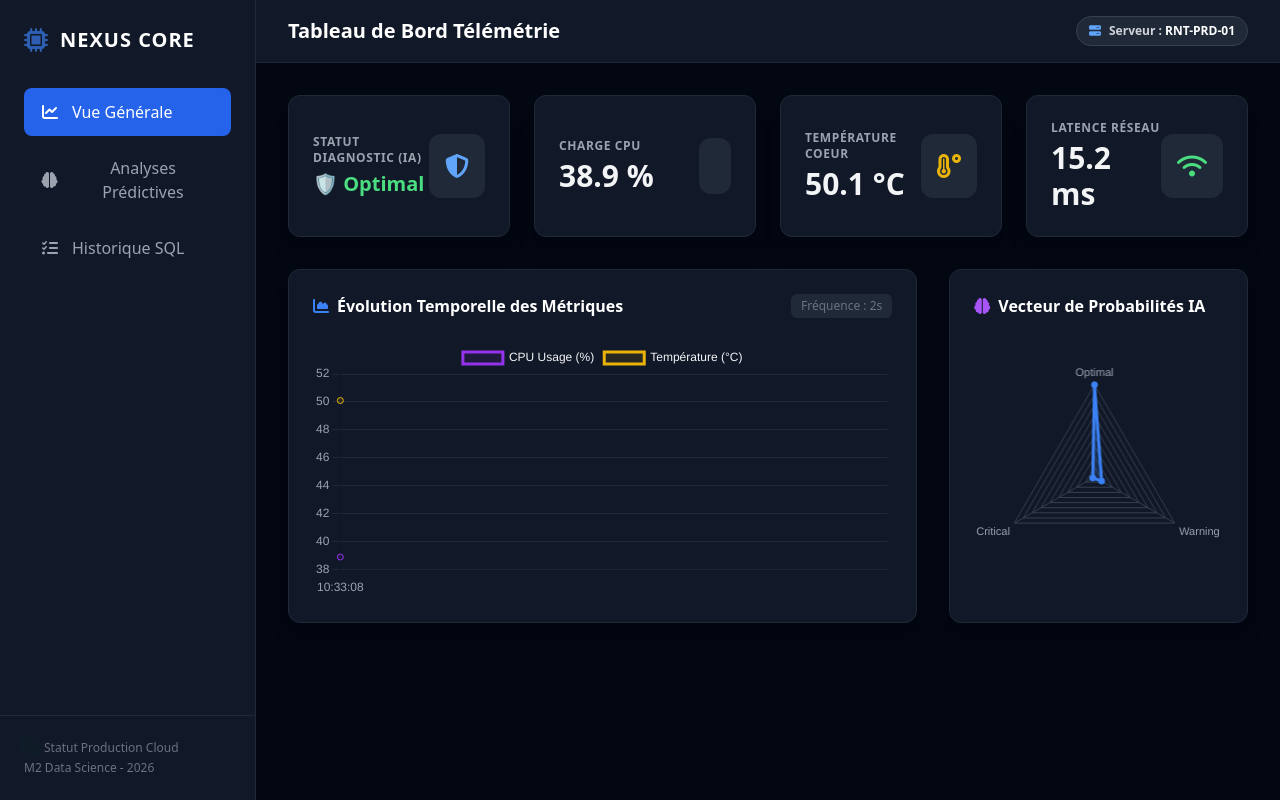
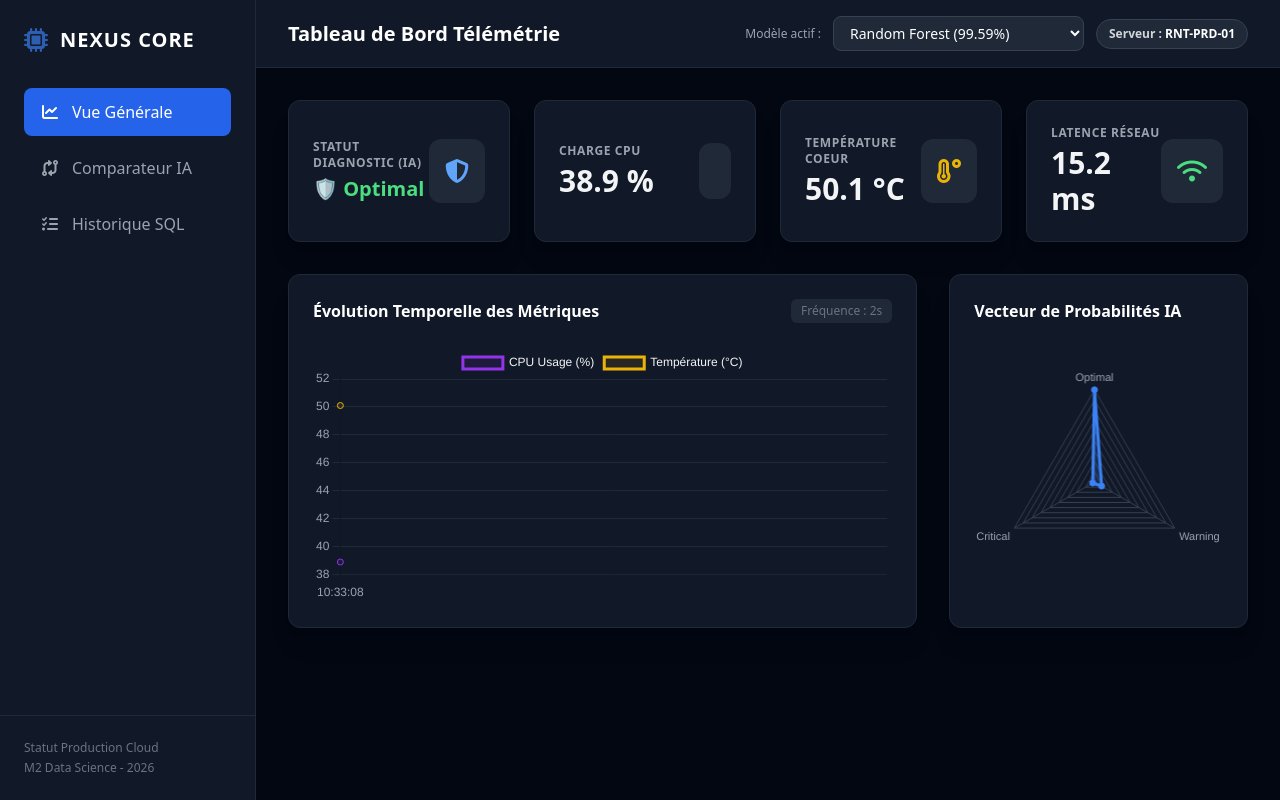
Before and after one commit to aml08/Nexus-Core, a Flask app: page / in a window 1280 px wide. Run offline with Flask 3, Linux system fonts and the light colour scheme; some libraries are stand-ins or nearby versions.

Commit message:
Update index.html

```diff
--- a/templates/index.html
+++ b/templates/index.html
@@ -22,8 +22,8 @@
                     <span>Vue Générale</span>
                 </button>
                 <button onclick="switchTab('analytics')" id="btn-analytics" class="w-full flex items-center space-x-3 px-4 py-3 rounded-lg text-gray-400 hover:bg-gray-800 hover:text-white font-medium transition-all">
-                    <i class="fa-solid fa-brain w-5"></i>
-                    <span>Analyses Prédictives</span>
+                    <i class="fa-solid fa-code-compare w-5"></i>
+                    <span>Comparateur IA</span>
                 </button>
                 <button onclick="switchTab('logs')" id="btn-logs" class="w-full flex items-center space-x-3 px-4 py-3 rounded-lg text-gray-400 hover:bg-gray-800 hover:text-white font-medium transition-all">
                     <i class="fa-solid fa-list-check w-5"></i>
@@ -32,7 +32,7 @@
             </nav>
         </div>
         <div class="p-6 border-t border-gray-800 text-xs text-gray-500">
-            <p><i class="fa-solid fa-circle text-green-500 mr-2 animate-ping"></i>Statut Production Cloud</p>
+            <p>Statut Production Cloud</p>
             <p class="mt-1">M2 Data Science - 2026</p>
         </div>
     </aside>
@@ -43,9 +43,16 @@
             <div class="flex items-center space-x-4">
                 <h2 id="page-title" class="text-xl font-bold text-white">Tableau de Bord Télémétrie</h2>
             </div>
-            <div class="flex items-center space-x-4">
+
+            <div class="flex items-center space-x-3">
+                <label for="model-selector" class="text-xs text-gray-400 font-medium">Modèle actif :</label>
+                <select id="model-selector" onchange="changeActiveModel(this.value)" class="bg-gray-800 text-sm border border-gray-700 rounded-lg px-3 py-1.5 text-white focus:outline-none focus:border-blue-500">
+                    <option value="random_forest">Random Forest (99.59%)</option>
+                    <option value="xgboost">XGBoost (99.5%)</option>
+                    <option value="logistic_regression">Régression Logistique (92.44%)</option>
+                </select>
                 <div class="bg-gray-800 text-xs font-semibold text-gray-300 px-3 py-1.5 rounded-full border border-gray-700">
-                    <i class="fa-solid fa-server text-blue-400 mr-2"></i>Serveur : <span class="text-white">RNT-PRD-01</span>
+                    Serveur : <span class="text-white">RNT-PRD-01</span>
                 </div>
             </div>
         </header>
@@ -87,7 +94,7 @@
                 <div class="grid grid-cols-1 lg:grid-cols-3 gap-8">
                     <div class="bg-gray-900 border border-gray-800 rounded-xl p-6 shadow-xl lg:col-span-2">
                         <div class="flex justify-between items-center mb-6">
-                            <h3 class="text-base font-bold text-white"><i class="fa-solid fa-chart-area mr-2 text-blue-500"></i>Évolution Temporelle des Métriques</h3>
+                            <h3 class="text-base font-bold text-white">Évolution Temporelle des Métriques</h3>
                             <span class="text-xs text-gray-500 bg-gray-800 px-2.5 py-1 rounded-md">Fréquence : 2s</span>
                         </div>
                         <div class="h-64">
@@ -95,7 +102,7 @@
                         </div>
                     </div>
                     <div class="bg-gray-900 border border-gray-800 rounded-xl p-6 shadow-xl">
-                        <h3 class="text-base font-bold text-white mb-6"><i class="fa-solid fa-brain mr-2 text-purple-500"></i>Vecteur de Probabilités IA</h3>
+                        <h3 class="text-base font-bold text-white mb-6">Vecteur de Probabilités IA</h3>
                         <div class="h-64 flex items-center justify-center">
                             <canvas id="radarChart"></canvas>
                         </div>
@@ -104,31 +111,19 @@
             </section>
 
             <section id="page-analytics" class="space-y-6 hidden">
-                <div class="bg-gray-900 border border-gray-800 rounded-xl p-8 shadow-xl">
-                    <h3 class="text-xl font-bold text-white mb-4">Informations du Modèle Prédictif</h3>
-                    <p class="text-gray-400 leading-relaxed mb-6">
-                        Le système embarque un algorithme de classification de type **Random Forest (Forêt d'arbres décisionnels)** optimisé pour détecter les anomalies de serveurs de production. Il analyse en continu la covariance des variables d'environnement afin de prévenir les pannes critiques d'équipements industriels.
-                    </p>
-                    <div class="grid grid-cols-1 md:grid-cols-3 gap-6">
-                        <div class="bg-gray-950 p-6 rounded-lg border border-gray-800 text-center">
-                            <span class="text-xs text-gray-500 uppercase font-bold">Précision Globale</span>
-                            <p class="text-3xl font-extrabold text-green-400 mt-2">99.60 %</p>
+                <div class="grid grid-cols-1 md:grid-cols-3 gap-6" id="comparison-cards">
+                    </div>
+
+                <div class="bg-gray-900 border border-gray-800 rounded-xl p-6 shadow-xl">
+                    <h3 class="text-base font-bold text-white mb-4">Matrices de Confusion & Metriques Detaillees</h3>
+                    <div id="detailed-metrics" class="space-y-6">
                         </div>
-                        <div class="bg-gray-950 p-6 rounded-lg border border-gray-800 text-center">
-                            <span class="text-xs text-gray-500 uppercase font-bold">Algorithme</span>
-                            <p class="text-xl font-extrabold text-blue-400 mt-3">Random Forest</p>
-                        </div>
-                        <div class="bg-gray-950 p-6 rounded-lg border border-gray-800 text-center">
-                            <span class="text-xs text-gray-500 uppercase font-bold">Optimisation</span>
-                            <p class="text-sm font-semibold text-purple-400 mt-3">Pondération des classes équilibrée</p>
-                        </div>
-                    </div>
                 </div>
             </section>
 
             <section id="page-logs" class="space-y-6 hidden">
                 <div class="bg-gray-900 border border-gray-800 rounded-xl p-6 shadow-xl">
-                    <h3 class="text-base font-bold text-white mb-4"><i class="fa-solid fa-database text-green-500 mr-2"></i>Flux de Données Brut (SQL Ingestion)</h3>
+                    <h3 class="text-base font-bold text-white mb-4">Flux de Données Brut (SQL Ingestion)</h3>
                     <div class="overflow-x-auto rounded-lg border border-gray-800">
                         <table class="w-full text-left border-collapse">
                             <thead>
@@ -140,11 +135,10 @@
                                     <th class="p-4">E/S Disque</th>
                                     <th class="p-4">Latence</th>
                                 </tr>
-                            </table>
-                            <div id="logsTableBody" class="divide-y divide-gray-800 text-sm font-mono text-gray-300">
-                                <p class="p-4 text-xs text-gray-500 italic">En attente de réception des trames de données...</p>
-                            </div>
-                        </div>
+                            </thead>
+                            <tbody id="logsTableBody" class="divide-y divide-gray-800 text-sm font-mono text-gray-300">
+                                </tbody>
+                        </table>
                     </div>
                 </div>
             </section>
```
